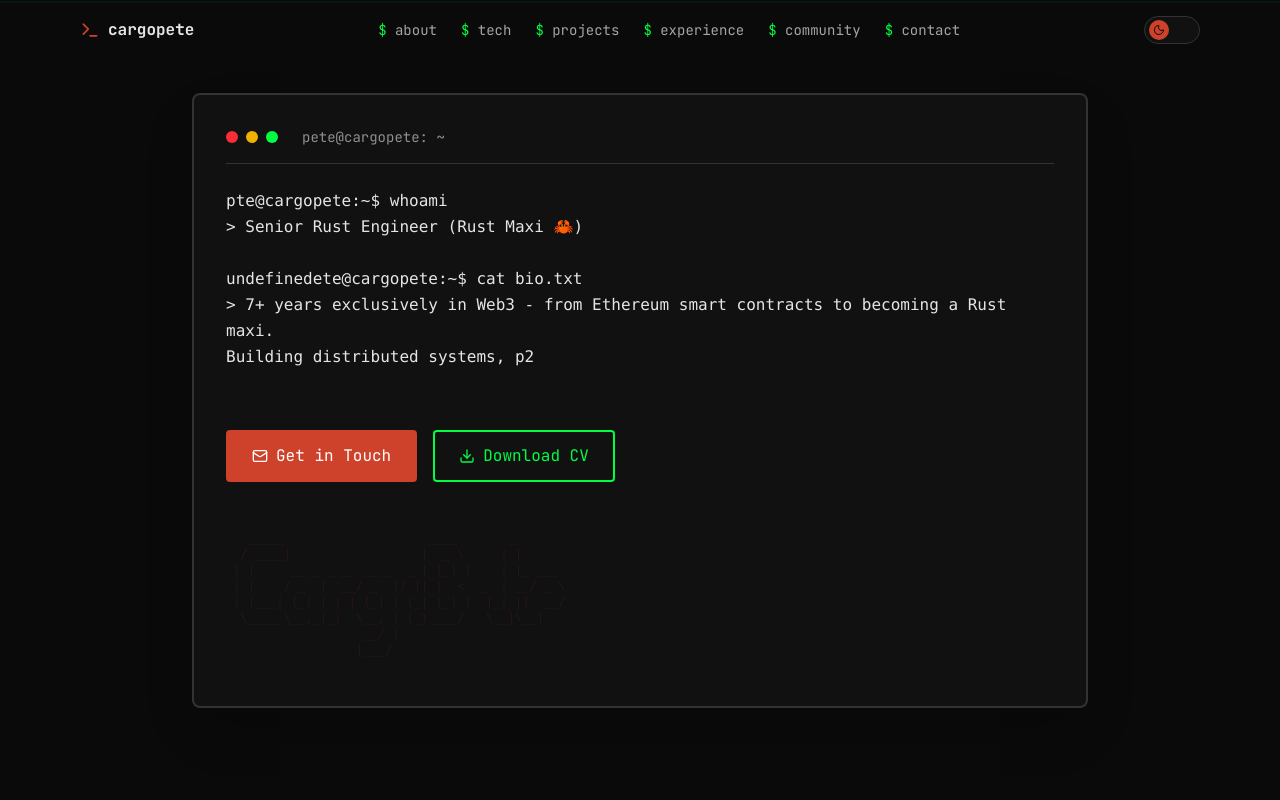
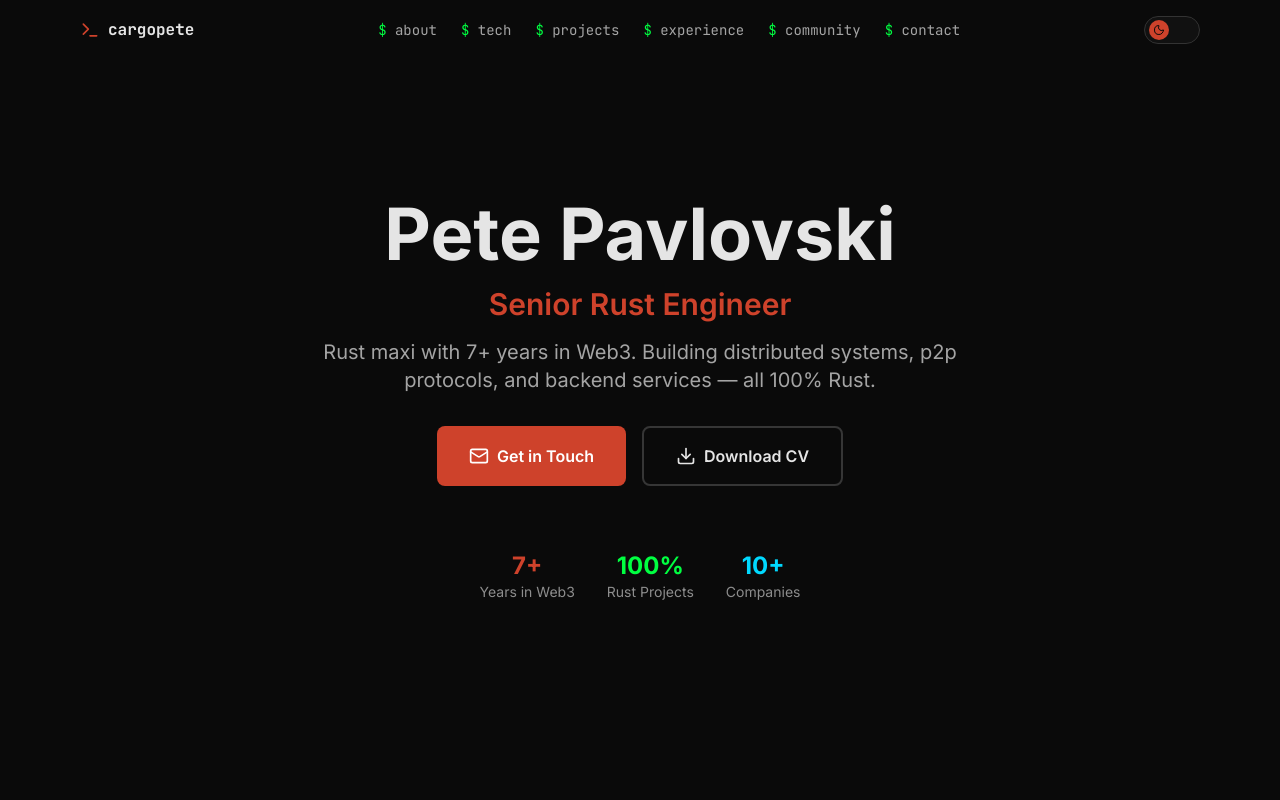
Before and after one commit to cargopete/cargopete, a Next.js app: page / in a window 1280 px wide. Shown: the top 800 px of the page. Built offline with nearby package versions, Linux system fonts and the light colour scheme.

Commit message:
Simplify Hero section - clean and bold design

```diff
--- a/app/components/Hero.tsx
+++ b/app/components/Hero.tsx
@@ -1,126 +1,81 @@
 "use client";
 
 import { motion } from "framer-motion";
-import { useEffect, useState } from "react";
 import { Download, Mail } from "lucide-react";
 
-const commands = [
-  { command: "whoami", output: "Senior Rust Engineer (Rust Maxi 🦀)" },
-  {
-    command: "cat bio.txt",
-    output:
-      "7+ years exclusively in Web3 - from Ethereum smart contracts to becoming a Rust maxi.\nBuilding distributed systems, p2p protocols, testing frameworks, and backend services.\n(Yes, all 100% Rust.)",
-  },
-  { command: "pwd", output: "/home/fathom/dataops-ai-platforms" },
-];
-
 export function Hero() {
-  const [currentCommandIndex, setCurrentCommandIndex] = useState(0);
-  const [displayedText, setDisplayedText] = useState("");
-  const [isTyping, setIsTyping] = useState(true);
-
-  useEffect(() => {
-    if (currentCommandIndex >= commands.length) {
-      setIsTyping(false);
-      return;
-    }
-
-    const currentCommand = commands[currentCommandIndex];
-    const fullText = `pete@cargopete:~$ ${currentCommand.command}\n> ${currentCommand.output}\n\n`;
-
-    let currentIndex = 0;
-
-    const typingInterval = setInterval(() => {
-      if (currentIndex < fullText.length) {
-        setDisplayedText((prev) => prev + fullText[currentIndex]);
-        currentIndex++;
-      } else {
-        clearInterval(typingInterval);
-        setTimeout(() => {
-          setCurrentCommandIndex((prev) => prev + 1);
-        }, 500);
-      }
-    }, 30);
-
-    return () => clearInterval(typingInterval);
-  }, [currentCommandIndex]);
-
   return (
-    <section className="min-h-screen flex items-center justify-center px-4 py-20 relative overflow-hidden terminal-effect">
-      <div className="max-w-4xl w-full">
+    <section className="min-h-screen flex items-center justify-center px-4 py-20">
+      <div className="max-w-4xl w-full text-center">
         <motion.div
           initial={{ opacity: 0, y: 20 }}
           animate={{ opacity: 1, y: 0 }}
-          transition={{ duration: 0.8 }}
-          className="bg-card border-2 border-border rounded-lg p-8 shadow-2xl"
+          transition={{ duration: 0.6 }}
+          className="space-y-8"
         >
-          {/* Terminal Header */}
-          <div className="flex items-center gap-2 mb-6 pb-4 border-b border-border">
-            <div className="w-3 h-3 rounded-full bg-red-500"></div>
-            <div className="w-3 h-3 rounded-full bg-yellow-500"></div>
-            <div className="w-3 h-3 rounded-full bg-terminal-green"></div>
-            <span className="ml-4 font-mono text-sm text-foreground/60">
-              pete@cargopete: ~
-            </span>
-          </div>
-
-          {/* Terminal Content */}
-          <div className="font-mono text-sm md:text-base space-y-1">
-            <pre className="whitespace-pre-wrap text-foreground leading-relaxed">
-              {displayedText || ""}
-            </pre>
-            {isTyping && (
-              <span className="inline-block w-2 h-4 bg-rust-orange cursor-blink"></span>
-            )}
-            {!isTyping && (
-              <div className="mt-4">
-                <span className="text-foreground">pete@cargopete:~$ </span>
-                <span className="inline-block w-2 h-4 bg-rust-orange cursor-blink ml-1"></span>
-              </div>
-            )}
+          {/* Name & Title */}
+          <div className="space-y-4">
+            <h1 className="text-5xl md:text-7xl font-bold text-foreground">
+              Pete Pavlovski
+            </h1>
+            <p className="text-2xl md:text-3xl text-rust-orange font-semibold">
+              Senior Rust Engineer
+            </p>
+            <p className="text-lg md:text-xl text-foreground/70 max-w-2xl mx-auto">
+              Rust maxi with 7+ years in Web3. Building distributed systems,
+              p2p protocols, and backend services — all 100% Rust.
+            </p>
           </div>
 
           {/* CTA Buttons */}
           <motion.div
-            initial={{ opacity: 0 }}
-            animate={{ opacity: 1 }}
-            transition={{ delay: 4, duration: 0.5 }}
-            className="mt-8 flex flex-wrap gap-4"
+            initial={{ opacity: 0, y: 10 }}
+            animate={{ opacity: 1, y: 0 }}
+            transition={{ delay: 0.3, duration: 0.5 }}
+            className="flex flex-wrap gap-4 justify-center"
           >
             <a
               href="#contact"
-              className="inline-flex items-center gap-2 px-6 py-3 bg-rust-orange hover:bg-rust-orange/80 text-white font-mono rounded border-2 border-rust-orange transition-all hover:scale-105"
+              className="inline-flex items-center gap-2 px-8 py-4 bg-rust-orange hover:bg-rust-orange/80 text-white font-semibold rounded-lg transition-all hover:scale-105 hover:shadow-lg hover:shadow-rust-orange/20"
             >
-              <Mail className="w-4 h-4" />
+              <Mail className="w-5 h-5" />
               Get in Touch
             </a>
             <a
               href="/pete-pavlovski-cv.pdf"
               download
-              className="inline-flex items-center gap-2 px-6 py-3 bg-transparent hover:bg-card border-2 border-terminal-green text-terminal-green font-mono rounded transition-all hover:scale-105"
+              className="inline-flex items-center gap-2 px-8 py-4 bg-transparent hover:bg-card border-2 border-foreground/20 hover:border-rust-orange text-foreground font-semibold rounded-lg transition-all hover:scale-105"
             >
-              <Download className="w-4 h-4" />
+              <Download className="w-5 h-5" />
               Download CV
             </a>
           </motion.div>
 
-          {/* ASCII Art - Optional */}
+          {/* Quick Stats */}
           <motion.div
             initial={{ opacity: 0 }}
-            animate={{ opacity: 0.3 }}
-            transition={{ delay: 5, duration: 1 }}
-            className="mt-8 text-rust-orange/40 font-mono text-xs hidden md:block"
+            animate={{ opacity: 1 }}
+            transition={{ delay: 0.6, duration: 0.5 }}
+            className="flex flex-wrap gap-8 justify-center pt-8 text-sm text-foreground/60"
           >
-            <pre>{`
-   _____                    ____       __
-  / ____|                  |  _ \\     | |
- | |     __ _ _ __ __ _  _ | |_) |    | |_ ___
- | |    / _\` | '__/ _\` |/ || |  <  _  | __/ _ \\
- | |___| (_| | | | (_| | (_| |_) |  |_| ||  __/
-  \\_____\\__,_|_|  \\__, | (_)____/   \\__|\\__|
-                   __/ |
-                  |___/
-            `}</pre>
+            <div>
+              <span className="block text-2xl font-bold text-rust-orange">
+                7+
+              </span>
+              <span>Years in Web3</span>
+            </div>
+            <div>
+              <span className="block text-2xl font-bold text-terminal-green">
+                100%
+              </span>
+              <span>Rust Projects</span>
+            </div>
+            <div>
+              <span className="block text-2xl font-bold text-terminal-blue">
+                10+
+              </span>
+              <span>Companies</span>
+            </div>
           </motion.div>
         </motion.div>
       </div>
```
